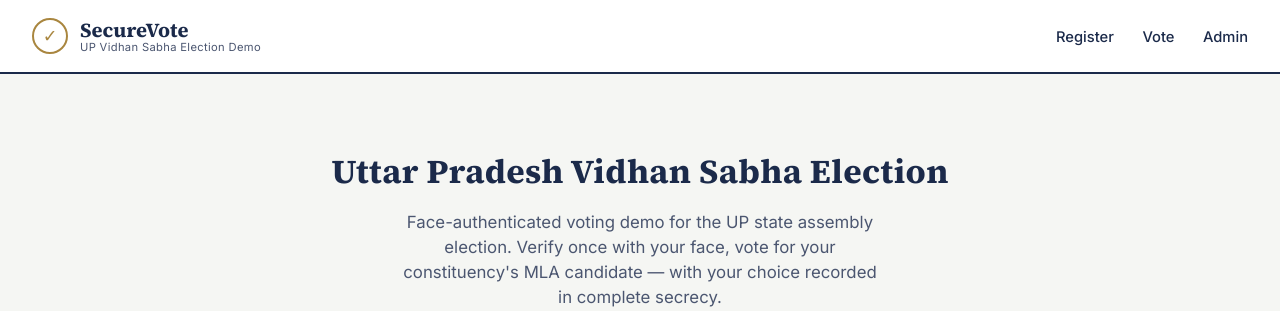
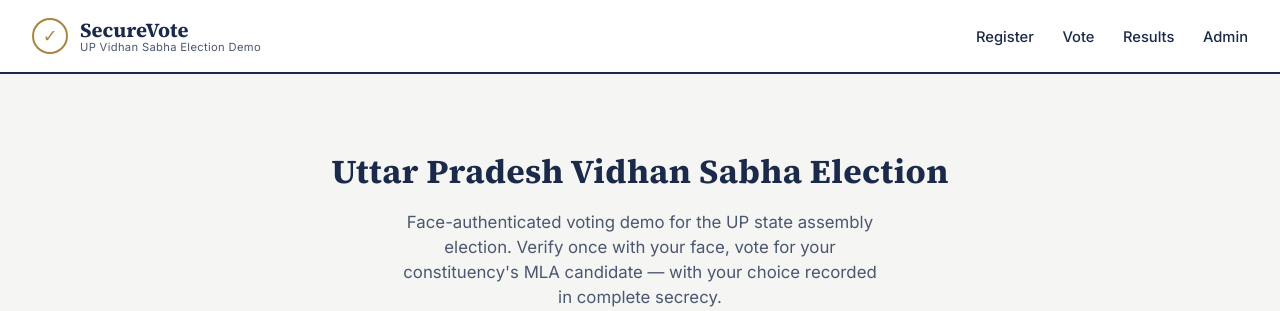
Before and after one commit to Chirag0071/Secure-vote, a FastAPI app: page / in a window 1280 px wide. Shown: the top 311 px of the page. Run offline with FastAPI, Linux system fonts and the light colour scheme; data comes from the database, SQL or seed files in the repository; data that the repository does not hold is empty; parts of the project's set-up code (start-up, migrations or seed data) failed here and were passed over.

Commit message:
Update base.html: add Results nav link

```diff
--- a/templates/base.html
+++ b/templates/base.html
@@ -17,6 +17,7 @@
     <nav class="site-nav">
       <a href="/register">Register</a>
       <a href="/vote">Vote</a>
+      <a href="/results">Results</a>
       <a href="/admin/login">Admin</a>
     </nav>
   </header>
```
